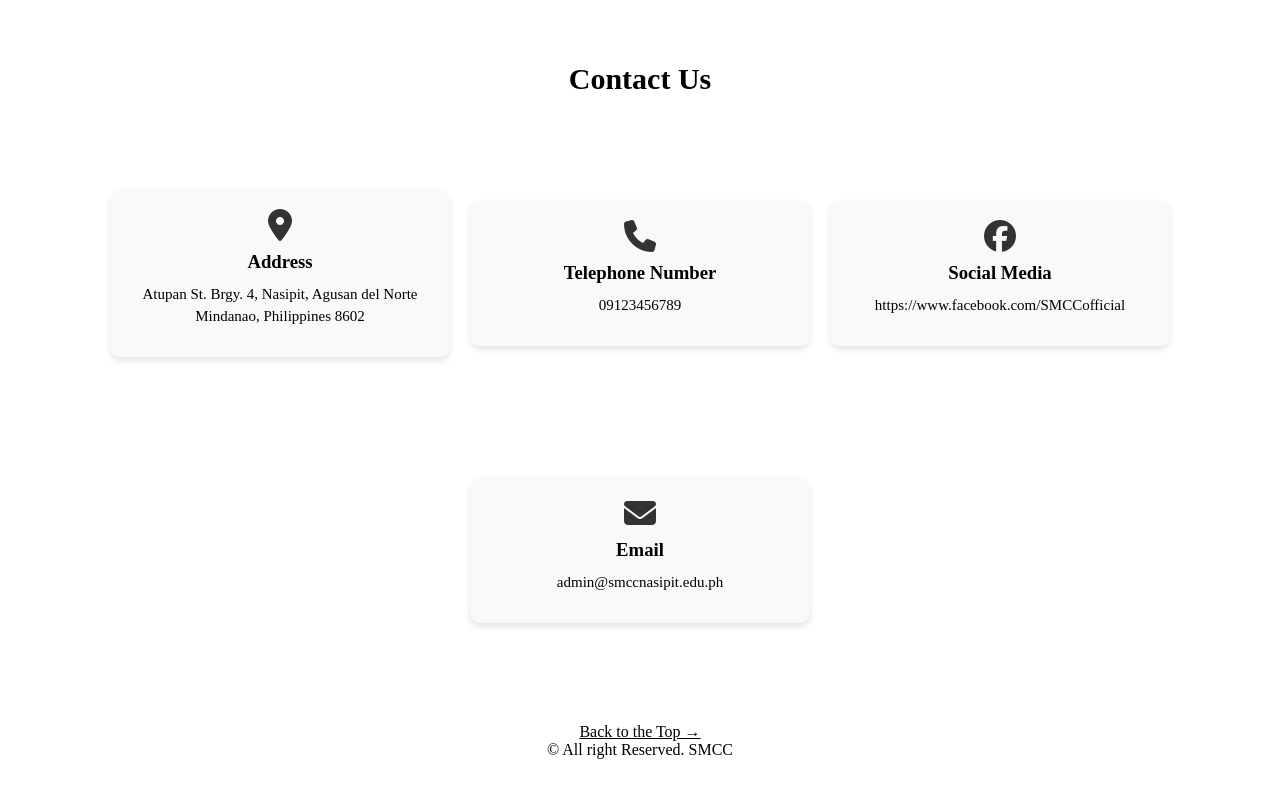
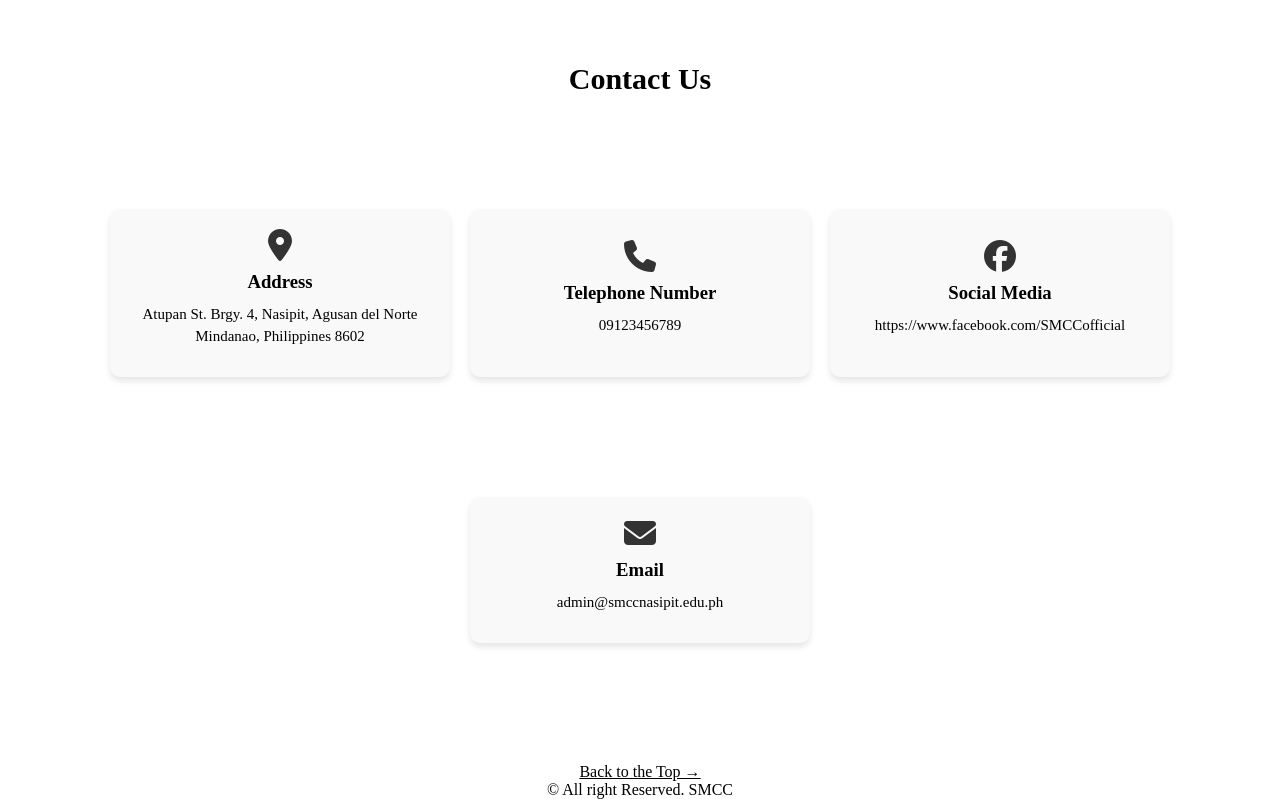
Before and after one commit to jezielmeniano/Smcc-Website, a plain HTML site: page index.html in a window 1280 px wide. Shown: the part 3384-4183 px from the top of the page. Before the commit the page ends 4143 px from the top, so only its background shows below. Drawn offline with Linux system fonts and the light colour scheme.

Commit message:
Update style.css

```diff
--- a/style.css
+++ b/style.css
@@ -1,8 +1,8 @@
-*{
+* {
     margin: 0;
     padding: 0;
+}
 
-}
 .head {
     min-height: 100vh;
     width: 100%;
@@ -11,6 +11,7 @@
     background-size: cover;
     position:relative;
 }
+
 nav{
     display: flex;
     padding: 2% 4%;
@@ -147,17 +148,18 @@ i{
     margin-top: 100px;
 
 }
-.contact-container {
+#contact .contact-container {
     display: flex;
     justify-content: center;
-            align-items: center;
+    align-items: stretch;
     flex-wrap: wrap;
     gap: 20px;
     max-width: 1200px;
     margin: 0 auto;
+    padding: 20px;
 }
 
-        .contact-container .box {
+#contact .contact-container .box {
     flex: 1;
     min-width: 250px;
     max-width: 300px;
@@ -166,15 +168,18 @@ i{
     background-color: #f9f9f9;
     border-radius: 10px;
     box-shadow: 0 4px 6px rgba(0, 0, 0, 0.1);
+    display: flex;
+    flex-direction: column;
+    justify-content: center;
 }
 
-        .contact-container .box .text {
+#contact .contact-container .box .text {
     display: flex;
     flex-direction: column;
     align-items: center;
 }
 
-        .contact-container .box i {
+#contact .contact-container .box i {
     font-size: 2rem;
     margin-bottom: 10px;
     color: #333;
```
Lines whose indentation alone changed are shown as unchanged.
